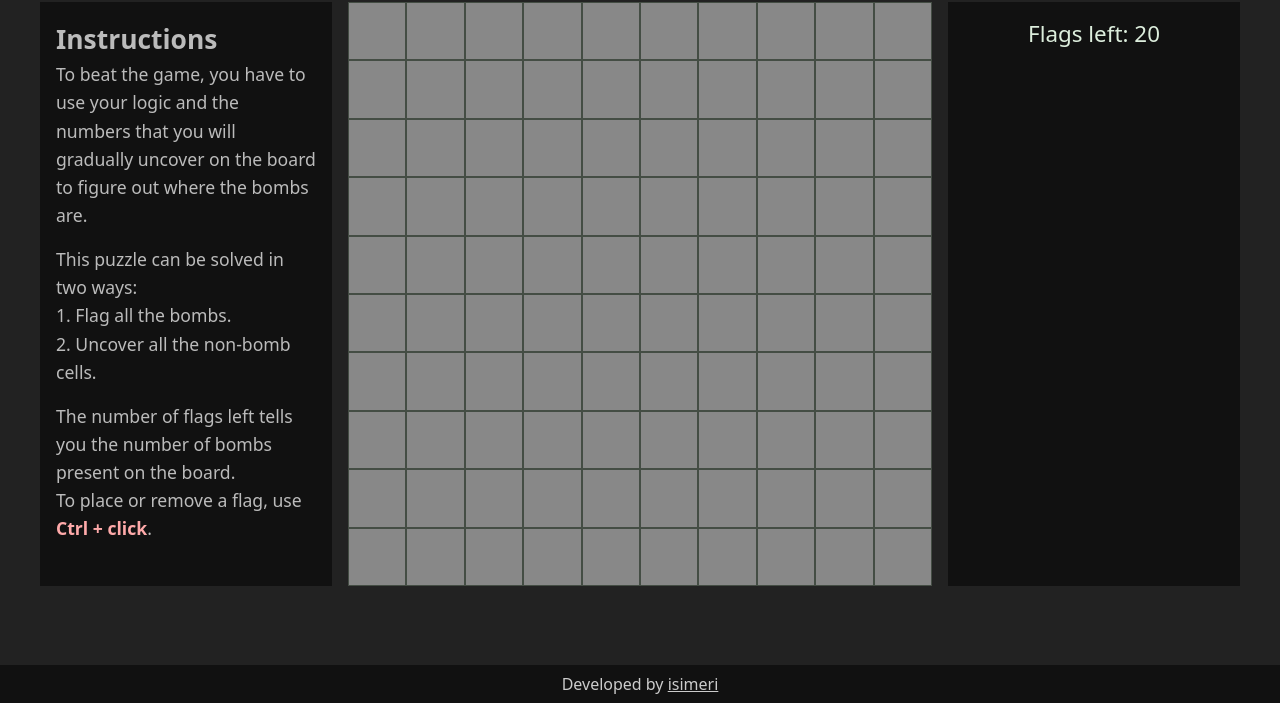
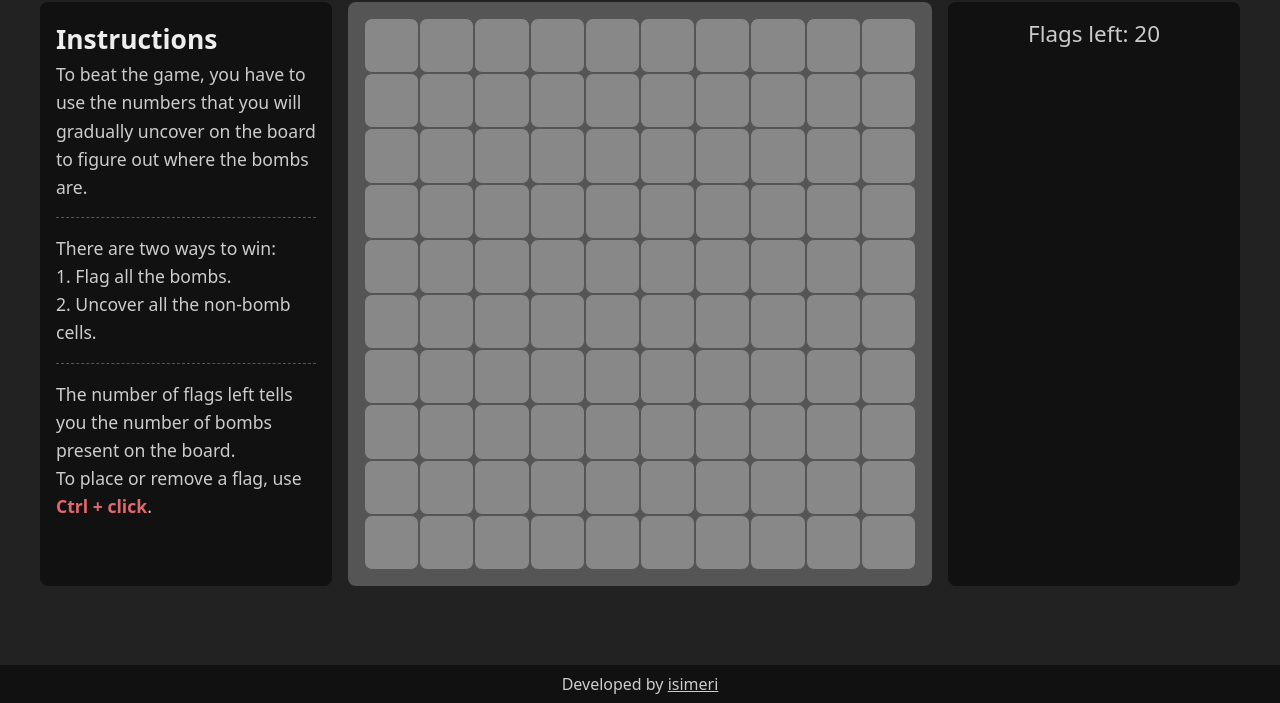
Before and after one commit to isimeri/MineSweeper, a plain HTML site: page index.html in a window 1280 px wide. Shown: the part 97-800 px from the top of the page. Drawn offline with Linux system fonts and the light colour scheme.

Commit message:
add responsive css

```diff
--- a/index.html
+++ b/index.html
@@ -14,9 +14,9 @@
             <div class="grid-left">
                 <h2>Instructions</h2>
                 <div class="instructions">
-                    <p>To beat the game, you have to use your logic and the numbers that you will gradually uncover on the board to figure out where the bombs are.</p>
+                    <p>To beat the game, you have to use the numbers that you will gradually uncover on the board to figure out where the bombs are.</p>
                     <div class="list-wrapper">
-                        <p>This puzzle can be solved in two ways:</p>
+                        <p>There are two ways to win:</p>
                         <ol>
                             <li>Flag all the bombs.</li>
                             <li>Uncover all the non-bomb cells.</li>
@@ -29,7 +29,7 @@
             <div class="board"></div>
             <div class="grid-right">
                 <div class="flags-left">Flags left: 20</div>
-                <div class="game-over-message hidden"></div>
+                <div class="game-over-message hidden">wazaap!</div>
             </div>
         </div>
     </main>
--- a/script.js
+++ b/script.js
@@ -95,7 +95,7 @@ function clickCell(domCell){
             gameArray.forEach((item, index) => {
                 if(item.bomb && !domCellArray[index].classList.contains("flag")){
                     domCellArray[index].classList.add("revealed-bomb");
-                    domCellArray[index].innerHTML = "💣";
+                    domCellArray[index].innerHTML = `<svg class="bomb-svg" xmlns="http://www.w3.org/2000/svg" viewBox="0 0 24 24"><title>bomb</title><path d="M11.25,6A3.25,3.25 0 0,1 14.5,2.75A3.25,3.25 0 0,1 17.75,6C17.75,6.42 18.08,6.75 18.5,6.75C18.92,6.75 19.25,6.42 19.25,6V5.25H20.75V6A2.25,2.25 0 0,1 18.5,8.25A2.25,2.25 0 0,1 16.25,6A1.75,1.75 0 0,0 14.5,4.25A1.75,1.75 0 0,0 12.75,6H14V7.29C16.89,8.15 19,10.83 19,14A7,7 0 0,1 12,21A7,7 0 0,1 5,14C5,10.83 7.11,8.15 10,7.29V6H11.25M22,6H24V7H22V6M19,4V2H20V4H19M20.91,4.38L22.33,2.96L23.04,3.67L21.62,5.09L20.91,4.38Z" /></svg>`;
                 }
             });
             win();
@@ -113,7 +113,7 @@ function addFlag(cell){
     if(!cell.classList.contains("uncovered")){
         if(!cell.classList.contains("flag") && nrFlags < nrBombs){
             cell.classList.add("flag");
-            cell.innerHTML = "🚩"
+            cell.innerHTML = `<svg class="flag-svg" xmlns="http://www.w3.org/2000/svg" viewBox="0 0 24 24"><title>flag-variant</title><path d="M6,3A1,1 0 0,1 7,4V4.88C8.06,4.44 9.5,4 11,4C14,4 14,6 16,6C19,6 20,4 20,4V12C20,12 19,14 16,14C13,14 13,12 11,12C8,12 7,14 7,14V21H5V4A1,1 0 0,1 6,3Z" /></svg>`;
             nrFlags++;
             nrFlagsDiv.innerText = `Flags left: ${20 - nrFlags}`;
             checkForWin();
@@ -213,7 +213,7 @@ function lose(domCell, id){
     domCellArray.forEach((c, index) => {
         if(gameArray[index].bomb){
             c.classList.add("revealed-bomb");
-            c.innerHTML = "💣";
+            c.innerHTML = `<svg class="bomb-svg" xmlns="http://www.w3.org/2000/svg" viewBox="0 0 24 24"><title>bomb</title><path d="M11.25,6A3.25,3.25 0 0,1 14.5,2.75A3.25,3.25 0 0,1 17.75,6C17.75,6.42 18.08,6.75 18.5,6.75C18.92,6.75 19.25,6.42 19.25,6V5.25H20.75V6A2.25,2.25 0 0,1 18.5,8.25A2.25,2.25 0 0,1 16.25,6A1.75,1.75 0 0,0 14.5,4.25A1.75,1.75 0 0,0 12.75,6H14V7.29C16.89,8.15 19,10.83 19,14A7,7 0 0,1 12,21A7,7 0 0,1 5,14C5,10.83 7.11,8.15 10,7.29V6H11.25M22,6H24V7H22V6M19,4V2H20V4H19M20.91,4.38L22.33,2.96L23.04,3.67L21.62,5.09L20.91,4.38Z" /></svg>`;
         }
     });
 }
@@ -221,7 +221,7 @@ function lose(domCell, id){
 function win(){
     gameOver = true;
     gameOverMsg.classList.remove("hidden");
-    gameOverMsg.textContent = "You won! Very cool!";
+    gameOverMsg.textContent = "You won!";
 }
 
 createBoard();
--- a/styles.css
+++ b/styles.css
@@ -1,5 +1,14 @@
 :root{
-    --board-width: 100%
+    --board-width: 100%;
+    --board-padding: 1rem;
+    --red0: hsl(356, 68%, 34%);
+    --red1: hsl(357, 69%, 45%);
+    --red2: hsl(357, 69%, 65%);
+    --green0: hsl(75, 20%, 22%);
+    --green1: hsl(75, 40%, 34%);
+    --green2: hsl(75, 46%, 49%);
+    --green3: hsl(75, 46%, 63%);
+    --blue0: hsl(236, 58%, 34%);
 }
 *{
     margin: 0;
@@ -8,25 +17,31 @@
 }
 body{
     background-color:#222;
-    color: #ded;
+    color: #ccc;
     font-family: system-ui, -apple-system, BlinkMacSystemFont, 'Segoe UI', Roboto, Oxygen, Ubuntu, Cantarell, 'Open Sans', 'Helvetica Neue', sans-serif;
     min-height: 100vh;
     display: flex;
     flex-direction: column;
+    gap: 1rem;
 }
 .supreme-container{
-    padding: 0 2rem;
-    padding-top: 5vh;
+    padding: 0 0.5rem;
+    padding-top: 2vh;
 }
 
 h1{
     margin-bottom: 1rem;
     text-align: center;
+    color: #eee;
 }
 
 .grid{
     display: grid;
-    grid-template-columns: 1fr 2fr 1fr;
+    grid-template-areas:
+    "board"
+    "grid-right"
+    "grid-left";
+    /* grid-template-columns: 1fr; */
     gap: 1rem;
     max-width: 1200px;
     margin: 0 auto;
@@ -35,18 +50,30 @@ h1{
 .grid-left, .grid-right{
     padding: 1rem;
     background-color: #111;
+    border-radius: 0.5rem;
 }
 
 .grid-left{
+
+    grid-area: grid-left;
     font-size: 1.1rem;
     line-height: 1.6;
-    color: #bbb;
 }
 .grid-right{
-    text-align: center;
+    display: flex;
+    justify-content: space-between;
+    align-items: center;
+    grid-area: grid-right;
 }
-.instructions > p, .instructions > .list-wrapper{
-    margin-bottom: 1rem;
+
+
+.grid-left > h2{
+    color: #eee;
+}
+.instructions > p:not(:last-child), .instructions > .list-wrapper{
+    padding-bottom: 0.5rem;
+    border-bottom: 1px dashed #555;
+    margin-bottom: 0.5rem;
 }
 
 ol{
@@ -55,12 +82,10 @@ ol{
 
 .highlight{
     font-weight: bold;
-    color: #faa;
+    color: var(--red2);
 }
 .flags-left{
-    color: #ded;
     font-size: 1.4rem;
-    margin-bottom: 1rem;
 }
 
 .game-over-message{
@@ -71,55 +96,117 @@ ol{
 }
 
 .board{
+    --board-padding: 0.5rem;
+    grid-area: board;
     width: var(--board-width);
+    padding: var(--board-padding);
     aspect-ratio: 1/1;
-    background-color: #888;
+    background-color: #555;
     display: flex;
     flex-wrap: wrap;
-
+    border-radius: 0.5rem;
 }
 .cell{
+    width: calc((var(--board-width) - 2 * var(--board-padding)) / 10);
     width: calc(var(--board-width) / 10);
     aspect-ratio: 1/1;
-    border: 1px solid #444d44;
+    border: 1px solid #555;
+    background-color: #888;
     user-select: none;
+    border-radius: 0.5rem;
 }
 .revealed-bomb{
-    border: 1px solid rgb(110, 58, 6);
-    background-color: #c84;
+    border: 1px solid var(--red1);
+    background-color: var(--red2);
     display: flex;
     align-items: center;
     justify-content: center;
-    font-size: 24px;
+}
+.bomb-svg{
+    fill: var(--red0);
 }
 .uncovered{
-    background-color: green;
-    border: 1px solid darkgreen;
+    background-color: var(--green2);
+    border: 1px solid var(--green1);
     display: flex;
     align-items: center;
     justify-content: center;
-    font-size: 24px;
-    color: rgb(9, 51, 9);
+    font-size: 1.5rem;
+    font-weight: bold;
+    color: var(--green0);
 }
 .flag{
     display: flex;
     align-items: center;
     justify-content: center;
-    font-size: 24px;
+    font-size: 1,5rem;
+}
+.flag-svg{
+    fill: var(--blue0);
 }
 footer{
     background-color: #111;
     padding: 0.5rem 1rem;
     margin-top: auto;
     text-align: center;
-    color: #ccc;
 }
 .author{
     color: #ccc;
 }
 .author:hover{
-    color: #faa;
+    color: var(--red2);
 }
 .hidden{
-    display: none;
+    visibility: hidden;
 }
+
+@media screen and (min-width: 600px) {
+    .board{
+        --board-padding: 1rem;
+    }
+    .supreme-container{
+        padding: 0 2rem;
+        padding-top: 5vh;
+    }
+}
+
+@media screen and (min-width: 750px) {
+    .grid{
+        display: grid;
+        grid-template-areas:
+        "board grid-right"
+        "grid-left grid-left";
+        grid-template-columns: 2fr 1fr;
+    }
+    .grid-left{
+        grid-area: grid-left;
+
+    }
+    .grid-right{
+        display: flex;
+        flex-direction: column;
+        justify-content: flex-start;
+        align-items: stretch;
+        grid-area: grid-right;
+        text-align: center;
+    }
+    .flags-left{
+        margin-bottom: 1rem;
+    }
+}
+
+@media screen and (min-width: 1200px) {
+    .grid{
+        display: grid;
+        grid-template-columns: 1fr 2fr 1fr;
+        grid-template-areas: none;
+    }
+    .grid-left, .grid-right, .board{
+        grid-area: unset;
+    }
+    .instructions > p:not(:last-child), .instructions > .list-wrapper{
+        padding-bottom: 1rem;
+        border-bottom: 1px dashed #555;
+        margin-bottom: 1rem;
+    }
+}
```
Also changed, not shown: README.md (added), 1 other file.
